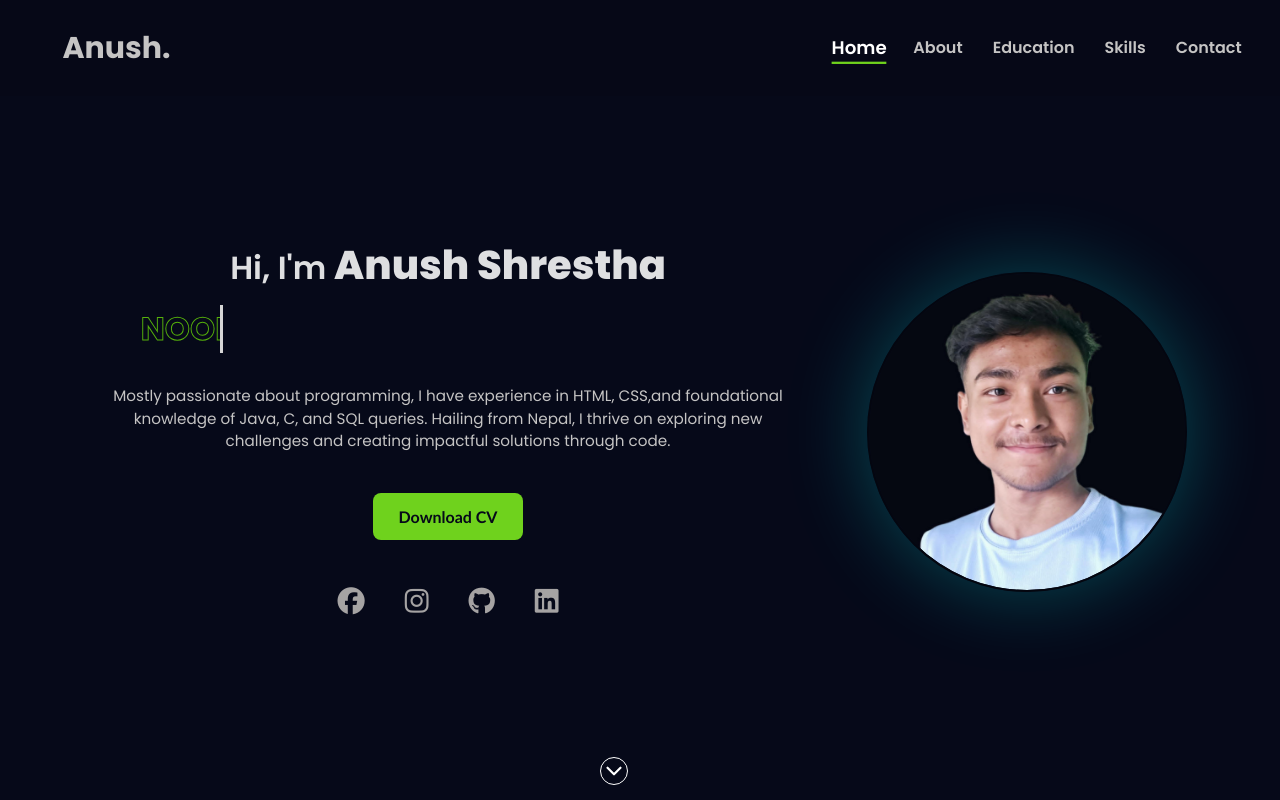
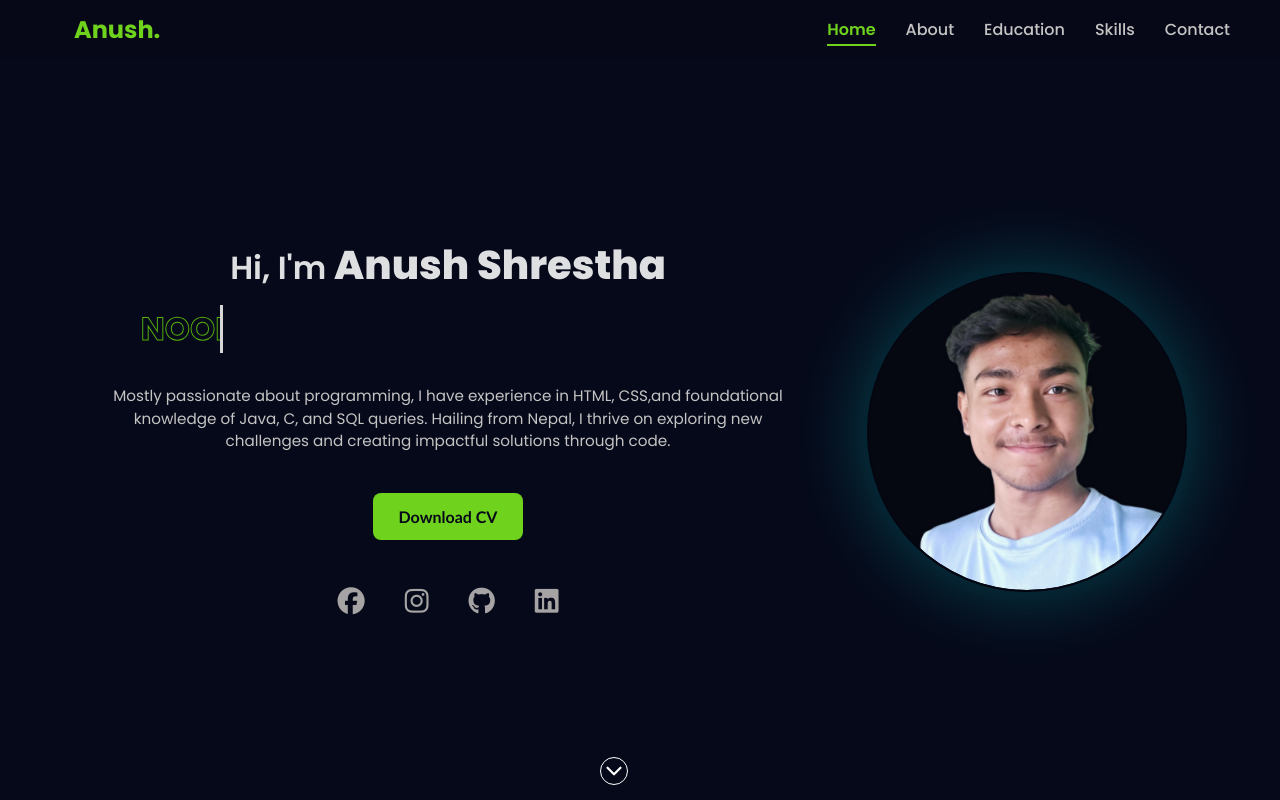
Before and after one commit to Anush980/React_portfolio, a React (Vite) app: page / in a window 1280 px wide. Shown: the top 800 px of the page. Built offline with nearby package versions, Linux system fonts and the light colour scheme.

Commit message:
Fix:some issues

```diff
--- a/src/components/Navbar/Navbar.css
+++ b/src/components/Navbar/Navbar.css
@@ -1,15 +1,31 @@
+:root {
+    --nav-color: rgba(10, 25, 47, 0.9);
+    --nav-color-scrolled: rgba(10, 25, 47, 0.566);
+    --text-color: #ccd6f6;
+    --text-color-hover: #64ffda;
+    --main-color: #64ffda;
+}
+
 header {
     display: flex;
     position: fixed;
     top: 0;
     left: 0;
     justify-content: space-between;
-    width: 100vw;
-    height: 12vh;
+    width: 100%;
+    height: 60px;
     background-color: var(--nav-color);
-    padding-inline: 3vw;
+    padding: 0 50px;
     align-items: center;
-    z-index: 999;
+    z-index: 1000;
+    transition: all 0.3s ease;
+    backdrop-filter: blur(9px);
+}
+
+header.scrolled {
+    height: 63px;
+    background-color: var(--nav-color-scrolled);
+    box-shadow: 0 10px 30px -10px rgba(2, 8, 27, 0.552);
 }
 
 .logo {
@@ -17,28 +33,35 @@ header {
     align-items: center;
 }
 
-header span {
-    color: var(--text-color);
-    font-size: 30px;
-    font-weight: bold;
+.logo span {
+    color: var(--main-color);
+    font-size: 24px;
+    font-weight: 700;
+    cursor: pointer;
+    transition: all 0.3s ease;
 }
 
+.logo span:hover {
+    color: var(--text-color-hover);
+}
+
+/* Hamburger Menu */
 .hamburger {
     display: none;
     flex-direction: column;
     cursor: pointer;
     gap: 5px;
-    z-index: 1000;
+    z-index: 1001;
+    padding: 5px;
 }
 
 .hamburger div {
     width: 25px;
-    height: 3px;
-    background-color: var(--text-color);
+    height: 2px;
+    background-color: var(--main-color);
     border-radius: 2px;
     transition: all 0.3s ease;
 }
-
 
 .hamburger.open div:nth-child(1) {
     transform: rotate(45deg) translate(5px, 5px);
@@ -52,64 +75,76 @@ header span {
     transform: rotate(-45deg) translate(6px, -6px);
 }
 
+/* Navigation Links */
 .right ul {
+    display: flex;
     list-style: none;
-    display: flex;
-    justify-content: center;
-    align-items: center;
     gap: 30px;
+    margin: 0;
+    padding: 0;
 }
 
 .right a {
     color: var(--text-color);
     text-decoration: none;
-    font-size: 1rem;
-    font-weight: 600;
+    font-size: 16px;
+    font-weight: 500;
     position: relative;
     cursor: pointer;
-    transition: color 0.1s ease-in-out, transform 0.1s ease-in-out;
-    display: inline-block;
+    transition: all 0.3s ease;
 }
 
-.right a:hover,
+.right a:hover {
+    color: var(--main-color);
+}
+
+.right a::after {
+    content: "";
+    position: absolute;
+    left: 0;
+    bottom: -5px;
+    width: 0;
+    height: 2px;
+    background-color: var(--main-color);
+    transition: width 0.3s ease;
+}
+
+.right a:hover::after {
+    width: 100%;
+}
+
 .right a.active {
-    color: var(--text-color-hover);
-    transform: scale(1.14);
+    color: var(--main-color);
+    font-weight: 600;
 }
 
 .right a.active::after {
     width: 100%;
 }
 
-.right a::after {
-    content: "";
-    position: absolute;
-    left: 0;
-    bottom: -2px;
-    width: 0%;
-    height: 2px;
-    background-color: var(--main-color);
-    transition: width 0.3s ease-in-out;
-}
+/* Mobile Styles */
+@media (max-width: 768px) {
+    header {
+        padding: 0 25px;
+    }
 
-.right a:hover::after {
-    width: 100%;
-}
-
-@media screen and (max-width: 768px) {
+    .hamburger {
+        display: flex;
+    }
 
     .right {
         position: fixed;
-        top: 12vh;
-        left: 0;
-        width: 60vw;
-        height: 88vh;
-        background-color: var(--nav-color);
+        top: 0;
+        right: 0;
+        width: 40%;
+        height: fit-content;
+        background-color: var(--nav-color-scrolled);
         flex-direction: column;
-        transform: translateX(-100%);
+        transform: translateX(100%);
         transition: transform 0.3s ease-in-out;
-        padding-top: 2rem;
-        z-index: 998;
+        padding: 100px 40px;
+        z-index: 999;
+        backdrop-filter: blur(10px);
     }
 
     .right.open {
@@ -118,23 +153,21 @@ header span {
 
     .right ul {
         flex-direction: column;
-        gap: 20px;
-        justify-content: flex-start;
-        align-items: flex-start;
-        padding-left: 2rem;
-    }
-
-    .hamburger {
-        display: flex;
-    }
-
-    header {
-        justify-content: flex-start;
-        padding-inline: 1.5vw;
-        gap: 20px;
+        gap: 25px;
     }
 
     .right a {
-        font-size: 1.3rem;
+        font-size: 18px;
+    }
+
+    header.menu-open {
+        background-color: transparent;
+        box-shadow: none;
     }
 }
+
+@media (max-width: 480px) {
+    .right {
+        width: 85%;
+    }
+}
--- a/src/components/Navbar/Navbar.jsx
+++ b/src/components/Navbar/Navbar.jsx
@@ -1,15 +1,53 @@
-import React, { useState } from "react";
+import React, { useState, useEffect } from "react";
 import { Link } from "react-scroll";
 import "./Navbar.css";
 
 function Navbar() {
     const [menuOpen, setMenuOpen] = useState(false);
+    const [scrolled, setScrolled] = useState(false);
+    const [activeSection, setActiveSection] = useState("home");
 
     const toggleMenu = () => setMenuOpen(!menuOpen);
     const closeMenu = () => setMenuOpen(false);
 
+    // Enhanced scroll detection
+    useEffect(() => {
+        const handleScroll = () => {
+            // Add shadow when scrolled
+            setScrolled(window.scrollY > 50);
+
+            // Calculate active section
+            const scrollPosition = window.scrollY + 100;
+            const sections = [
+                { id: "home", offset: document.getElementById("home")?.offsetTop || 0 },
+                { id: "about", offset: document.getElementById("about")?.offsetTop || 0 },
+                { id: "education", offset: document.getElementById("education")?.offsetTop || 0 },
+                { id: "skills", offset: document.getElementById("skills")?.offsetTop || 0 },
+                { id: "contact", offset: document.getElementById("contact")?.offsetTop || 0 }
+            ];
+
+            // Find which section is currently in view
+            let current = "home";
+            for (let i = sections.length - 1; i >= 0; i--) {
+                if (scrollPosition >= sections[i].offset) {
+                    current = sections[i].id;
+                    break;
+                }
+            }
+
+            setActiveSection(current);
+        };
+
+
+        handleScroll();
+
+        window.addEventListener("scroll", handleScroll);
+        return () => window.removeEventListener("scroll", handleScroll);
+    }, []);
+
     return (
-        <header>
+        <header className={`${scrolled ? "scrolled" : ""} ${menuOpen ? "menu-open" : ""}`}>
+            {/* Hamburger Menu */}
             <div
                 className={`hamburger ${menuOpen ? "open" : ""}`}
                 onClick={toggleMenu}
@@ -21,87 +59,46 @@ function Navbar() {
                 <div></div>
             </div>
 
+
             <div className="logo">
                 <Link
                     to="home"
                     smooth={true}
-                    duration={400}
-                    offset={-70}
-                    activeClass="active"
+                    duration={500}
+                    offset={-80}
                     spy={true}
                     onClick={closeMenu}
+                    className={activeSection === "home" ? "active" : ""}
                 >
                     <span>Anush.</span>
                 </Link>
             </div>
 
+            {/* Navigation */}
             <nav className={`right ${menuOpen ? "open" : ""}`}>
                 <ul>
-                    <li>
+                    {[
+                        { id: "home", name: "Home", offset: -80 },
+                        { id: "about", name: "About", offset: -80 },
+                        { id: "education", name: "Education", offset: -80 },
+                        { id: "skills", name: "Skills", offset: -80 },
+                        { id: "contact", name: "Contact", offset: -80 }
+                    ].map((item) => (
+                        <li key={item.id}>
                             <Link
-                            to="home"
+                                to={item.id}
                                 smooth={true}
-                            duration={400}
-                            offset={-70}
-                            activeClass="active"
+                                duration={500}
+                                offset={item.offset}
                                 spy={true}
                                 onClick={closeMenu}
+                                className={activeSection === item.id ? "active" : ""}
+                                activeClass="active"
                             >
-                            Home
+                                {item.name}
                             </Link>
                         </li>
-                    <li>
-                        <Link
-                            to="about"
-                            smooth={true}
-                            duration={400}
-                            offset={-70}
-                            activeClass="active"
-                            spy={true}
-                            onClick={closeMenu}
-                        >
-                            About
-                        </Link>
-                    </li>
-                    <li>
-                        <Link
-                            to="education"
-                            smooth={true}
-                            duration={400}
-                            offset={-70}
-                            activeClass="active"
-                            spy={true}
-                            onClick={closeMenu}
-                        >
-                            Education
-                        </Link>
-                    </li>
-                    <li>
-                        <Link
-                            to="skills"
-                            smooth={true}
-                            duration={400}
-                            offset={-70}
-                            activeClass="active"
-                            spy={true}
-                            onClick={closeMenu}
-                        >
-                            Skills
-                        </Link>
-                    </li>
-                    <li>
-                        <Link
-                            to="contact"
-                            smooth={true}
-                            duration={400}
-                            offset={-70}
-                            activeClass="active"
-                            spy={true}
-                            onClick={closeMenu}
-                        >
-                            Contact
-                        </Link>
-                    </li>
+                    ))}
                 </ul>
             </nav>
         </header>
--- a/src/components/SocialLinks/SocialLinks.css
+++ b/src/components/SocialLinks/SocialLinks.css
@@ -50,6 +50,7 @@
 
 .social-links--contact {
   margin-top: 3rem;
+  padding-left: 3rem;
 }
 
 /* Responsive adjustments */
--- a/src/pages/Contact/Contact.jsx
+++ b/src/pages/Contact/Contact.jsx
@@ -1,30 +1,128 @@
+import React, { useState, useEffect } from 'react';
 import SocialLinks from '../../components/SocialLinks/SocialLinks';
 import './Contact.css';
 import Button from '../../components/Button/Button';
 import Title from '../../components/Title/Title';
+import { FaTimes } from 'react-icons/fa';
 
 const Contact = () => {
+    const [formData, setFormData] = useState({
+        name: '',
+        email: '',
+        message: ''
+    });
+    const [isSubmitting, setIsSubmitting] = useState(false);
+    const [submitStatus, setSubmitStatus] = useState(null);
+    const [showStatus, setShowStatus] = useState(false);
+
+    const handleChange = (e) => {
+        const { name, value } = e.target;
+        setFormData(prev => ({ ...prev, [name]: value }));
+    };
+
+
+    useEffect(() => {
+        let timer;
+        if (showStatus) {
+            timer = setTimeout(() => {
+                setShowStatus(false);
+                setSubmitStatus(null);
+            }, 3000);
+        }
+        return () => clearTimeout(timer);
+    }, [showStatus]);
+
+    const handleSubmit = async (e) => {
+        e.preventDefault();
+        setIsSubmitting(true);
+
+        try {
+            const response = await fetch("https://formspree.io/f/xqaqdebr", {
+                method: "POST",
+                headers: {
+                    'Content-Type': 'application/json',
+                },
+                body: JSON.stringify(formData),
+            });
+
+            if (response.ok) {
+                setSubmitStatus('success');
+                setFormData({ name: '', email: '', message: '' });
+            } else {
+                setSubmitStatus('error');
+            }
+        } catch (error) {
+            setSubmitStatus('error');
+        } finally {
+            setIsSubmitting(false);
+            setShowStatus(true);
+        }
+    };
+
+    const closeStatus = () => {
+        setShowStatus(false);
+        setSubmitStatus(null);
+    };
+
     return (
-        <section className="contacts" id="contact">
-            <div className="contact">
+        <section className="contact-section" id="contact">
+            <div className="contact-container">
                 <div className="contact-info">
                     <Title first='Contact' label='Me' />
                     <p><strong>Email:</strong> anush.stha232@gmail.com</p>
                     <p><strong>Phone:</strong> +977 9826999469</p>
                     <p><strong>Location:</strong> Nepal</p>
-
-                    <SocialLinks align='con' direction="row" />
+                    <SocialLinks align='center' direction="row" />
                 </div>
 
-                <div className="contact-box">
+                <div className="contact-form">
                     <h2>Get In Touch</h2>
-                    <p>Have a project in mind or just want to say hello? Drop me a message!</p>
-                    <form action="https://formspree.io/f/xqaqdebr" method="POST">
-                        <input type="text" name="name" placeholder="Your Name" required />
-                        <input type="email" name="email" placeholder="Your Email" required />
-                        <textarea name="message" placeholder="Your Message" required></textarea>
-                        <Button >Send Message</Button>
+                    <p>Have a project in mind or just want to say hello? <br/>Drop me a message!</p>
+                    <form onSubmit={handleSubmit}>
+                        <input
+                            type="text"
+                            name="name"
+                            placeholder="Your Name"
+                            value={formData.name}
+                            onChange={handleChange}
+                            required
+                        />
+                        <input
+                            type="email"
+                            name="email"
+                            placeholder="Your Email"
+                            value={formData.email}
+                            onChange={handleChange}
+                            required
+                        />
+                        <textarea
+                            name="message"
+                            placeholder="Your Message"
+                            value={formData.message}
+                            onChange={handleChange}
+                            required
+                        ></textarea>
+                        <Button type="submit" disabled={isSubmitting}>
+                            {isSubmitting ? 'Sending...' : 'Send Message'}
+                        </Button>
                     </form>
+
+                    {showStatus && submitStatus && (
+                        <div className={`form-status ${submitStatus}`}>
+                            <p>
+                                {submitStatus === 'success'
+                                    ? 'Message sent successfully!'
+                                    : 'Failed to send message. Please try again.'}
+                            </p>
+                            <button
+                                className="close-status"
+                                onClick={closeStatus}
+                                aria-label="Close message"
+                            >
+                                <FaTimes />
+                            </button>
+                        </div>
+                    )}
                 </div>
             </div>
         </section>
```
Also changed, not shown: src/pages/Contact/Contact.css (+160 -17 lines). Lines whose indentation alone changed are shown as unchanged.
